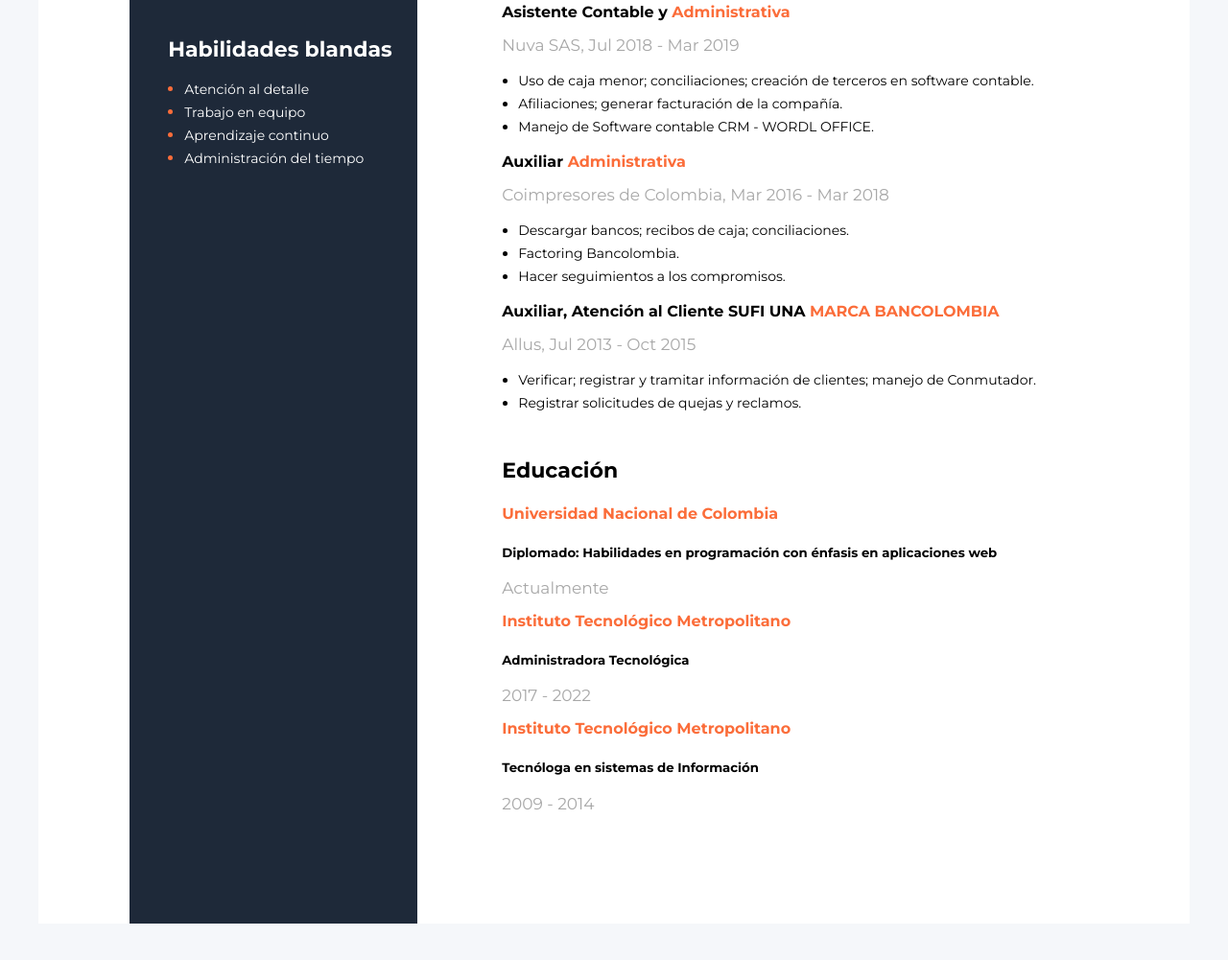
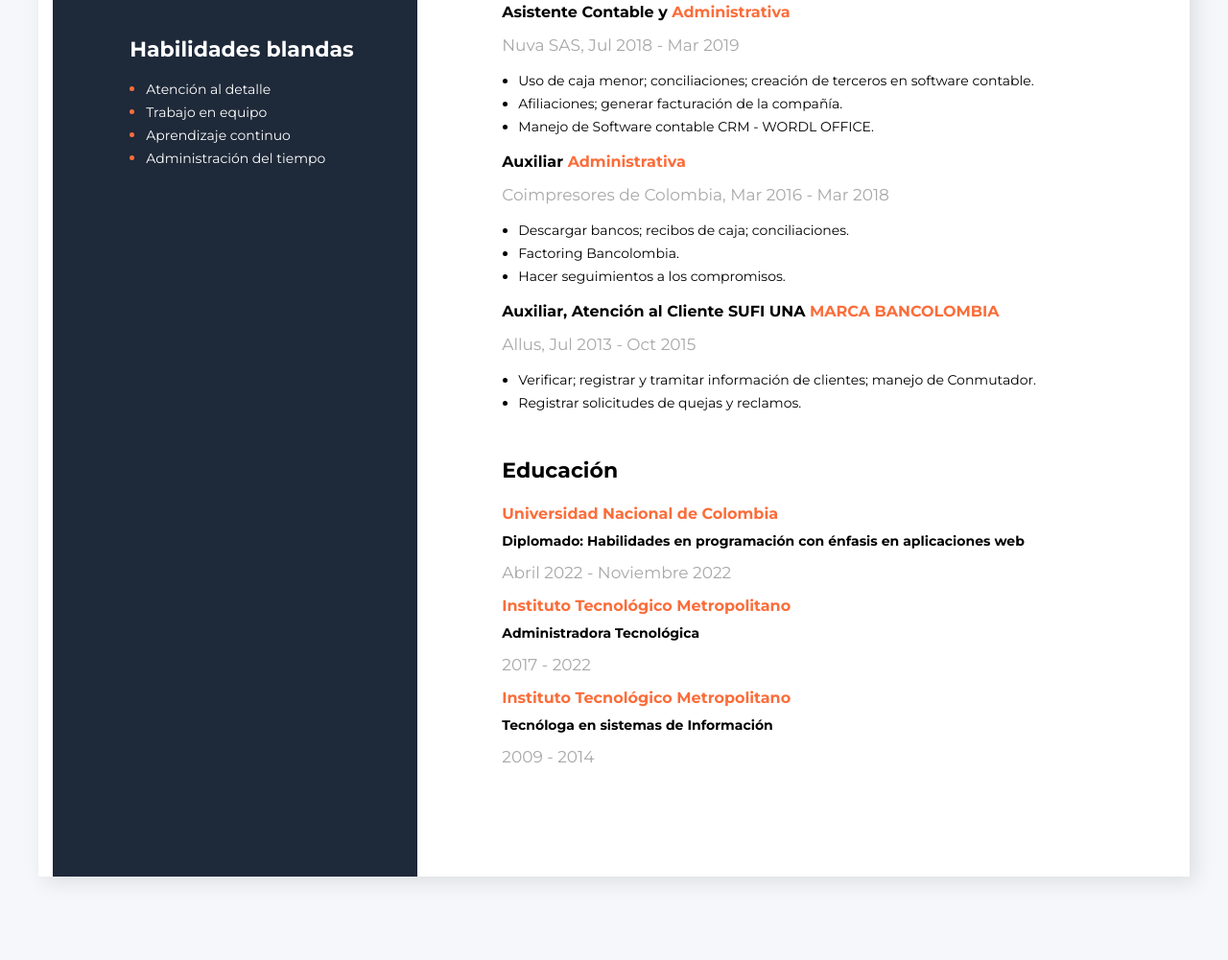
Before and after one commit to YasminBlancoRuiz/Proyecto-hoja-de-vida, a plain HTML site: page index.html in a window 1280 px wide. Shown: the part 803-1804 px from the top of the page at 96% size. After the commit the page ends 1757 px from the top, so only its background shows below. Drawn offline with Linux system fonts and the light colour scheme.

Commit message:
Se termina la estructura y la implementación CV versión 1 y se lleva a un hosting

```diff
--- a/css/styles.css
+++ b/css/styles.css
@@ -6,23 +6,31 @@ li{
     line-height: 24px;
 }
 
+
+/*--------------------*/
+/*Contenido principal*/
+/*------------------*/
 .contenedor-principal{
     display: flex;
     flex-direction: row-reverse;
     background-color: white;
     width: 1200px;
     margin: 40px auto;
+    box-shadow: 6px 6px 20px rgba(0, 0, 0, 0.1);
 }
+
 /*--------------------*/
 /*Información General*/
 /*------------------*/
 
 .informacion-general{
     padding: 100px 88px;
-
 }
 
+/*------------*/
 /*Descripción*/
+/*----------*/
+
 .nombre{
     font-style: normal;
     font-weight: 700;
@@ -55,7 +63,6 @@ li{
     font-size: 22px;
     line-height: 27px;
     margin-top: 45px;
-
 }
 
 .texto-naranja{
@@ -93,9 +100,9 @@ li{
     color: #595959;
 }
 
-/*-------------------------------*/
-/* Seccion experiencia laboral  */
 /*-----------------------------*/
+/* Seccion experiencia laboral*/
+/*---------------------------*/
 
 .puesto-empresa{
     font-style: normal;
@@ -132,10 +139,16 @@ li{
     font-weight: 700;
     font-size: 16px;
     line-height: 20px;
-    margin-top: 15px;
-    margin-bottom:11px;
+    margin: 0;
 }
 
+.titulo-educativo{
+    font-style: normal;
+    font-weight: 700;
+    font-size: 14px;
+    line-height: 17px;
+    margin: 10px 0;
+}
 .periodo-estudio{
     font-style: normal;
     font-weight: 400;
@@ -150,7 +163,7 @@ li{
 
 .informacion-lateral{
     background-color: #1E2939;
-    padding: 40px 0;
+    padding: 40px;
 }
 
 
@@ -172,8 +185,6 @@ li{
 /*-------------------*/
 /* Seccion contactos*/
 /*-----------------*/
-
-
 .tipo-contacto{
     color: white;
     font-style: normal;
--- a/index.html
+++ b/index.html
@@ -15,7 +15,7 @@
         <div class="informacion-general">
             <!-- Descripción -->
             <div class="descripcion">
-                <h2 class="descripcion-profesion">Estudiante desarrollo de software</h2>
+                <h2 class="descripcion-profesion">Tecnóloga en sistemas | Testing QA | Fron-End</h2>
                 <h1 class="nombre">Yasmin Blanco Ruiz</h1>
                 <p class="texto-descripcion">
                 Administradora Tecnológica y Tecnóloga en sistemas de información
@@ -97,19 +97,19 @@
                 <!-- Universidad 1 -->
                 <div>
                     <h4 class="nombre-universidad"> <span class="texto-naranja">Universidad Nacional de Colombia</span></h4>
-                    <h5>Diplomado: Habilidades en programación con énfasis en aplicaciones web</h5>
-                    <p class="periodo-estudio">Actualmente</p>
+                    <h5 class="titulo-educativo">Diplomado: Habilidades en programación con énfasis en aplicaciones web</h5>
+                    <p class="periodo-estudio">Abril 2022 - Noviembre 2022</p>
                 </div>
                  <!-- Universidad 2 -->
                 <div>
                     <h4 class="nombre-universidad"><span class="texto-naranja">Instituto Tecnológico Metropolitano</span></h4>
-                    <h5>Administradora Tecnológica</h5>
+                    <h5 class="titulo-educativo">Administradora Tecnológica</h5>
                     <p class="periodo-estudio">2017 - 2022</p>
                 </div>
                  <!-- Universidad 3 -->
                 <div>
                     <h4 class="nombre-universidad"><span class="texto-naranja">Instituto Tecnológico Metropolitano</span></h4>
-                    <h5>Tecnóloga en sistemas de Información</h5>
+                    <h5 class="titulo-educativo">Tecnóloga en sistemas de Información</h5>
                     <p class="periodo-estudio">2009 - 2014</p>
                 </div>
             </div>
```
